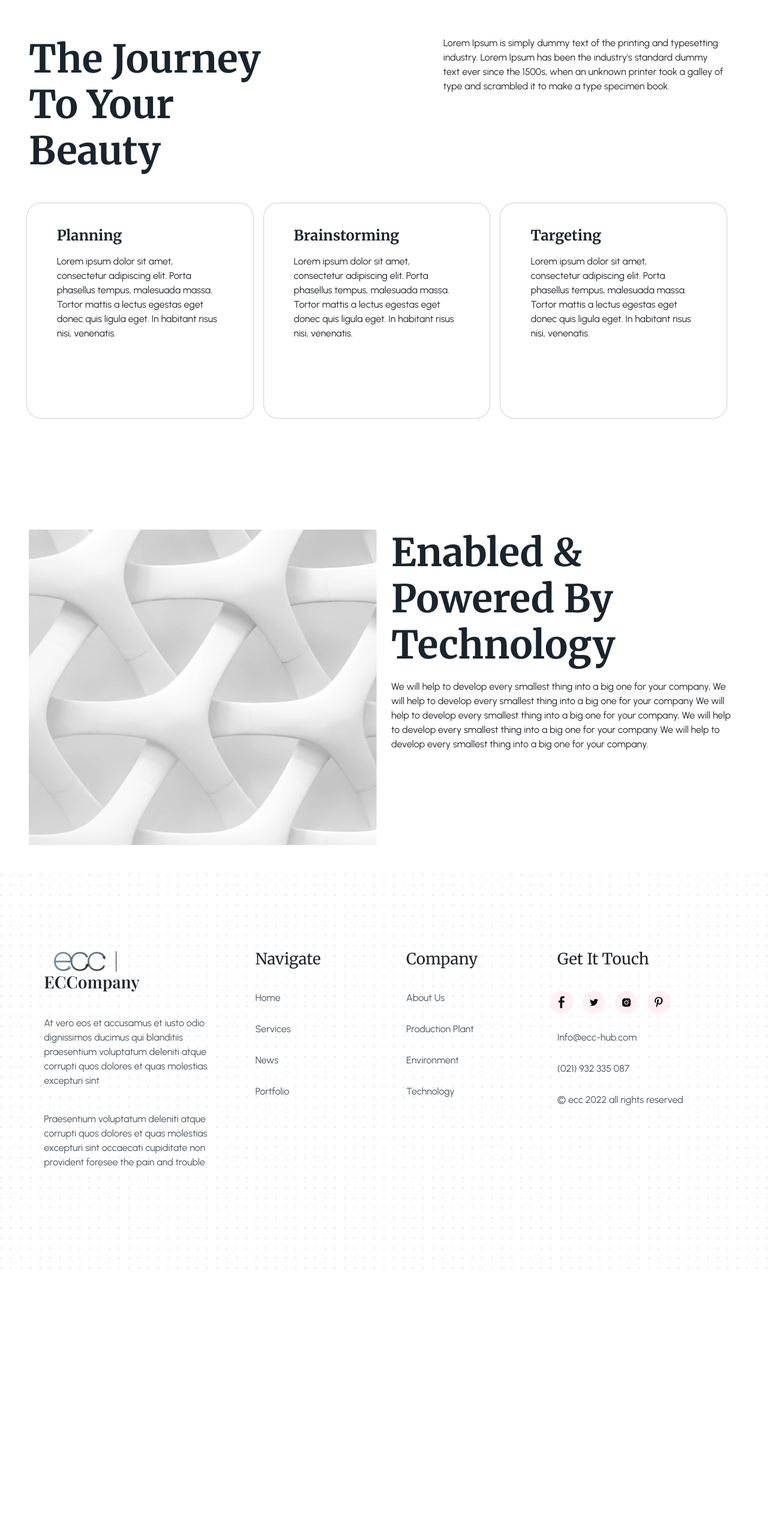
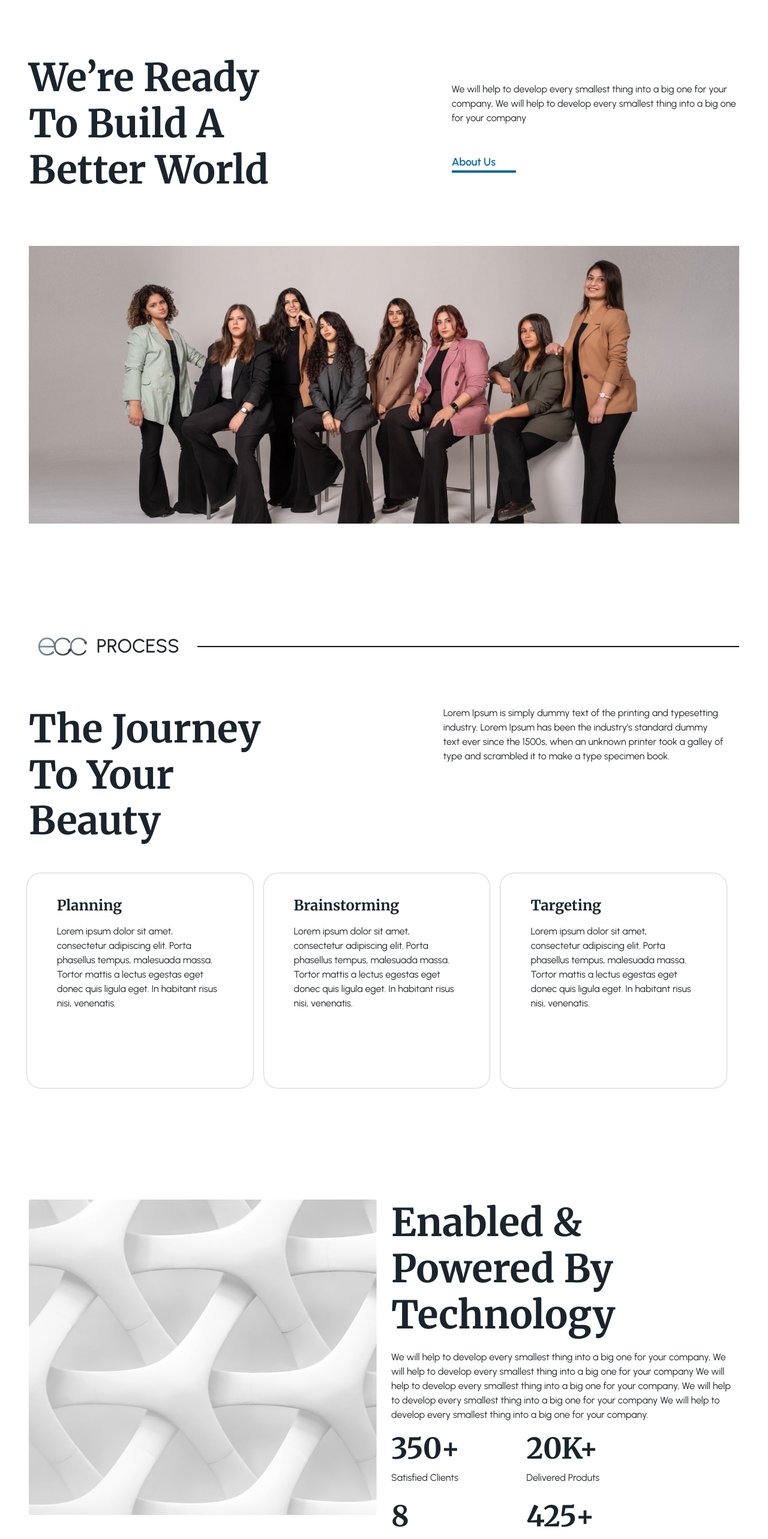
Before and after one commit to sahil242bhatiya/ecc-dev, a Vue app: page / in a window 1280 px wide. Shown: the part 3680-6246 px from the top of the page at 60% size. Before the commit the page ends 5800 px from the top, so only its background shows below. Built offline with nearby package versions, Linux system fonts and the light colour scheme.

Commit message:
about 2 section

```diff
--- /dev/null
+++ b/src/components/buttons/button-with-underline.vue
@@ -0,0 +1,59 @@
+<template>
+  <button>
+    {{ text }}
+  </button>
+</template>
+
+<script>
+export default {
+  name: "button-with-underline",
+  props: {
+    text: {
+      type: String,
+      required: true,
+      default: "Button"
+    }
+  }
+}
+</script>
+
+<style scoped>
+button {
+  background: none;
+  border: none;
+  font-size: 18px;
+  font-weight: 600;
+  cursor: pointer;
+  position: relative;
+  padding-right: 34px;
+}
+
+button::after {
+  position: absolute;
+  content: "";
+  display: block;
+  top: 100%;
+  right: 0;
+  width: 100%;
+  height: 4px;
+  background: #000;
+  transition: all .5s;
+}
+
+button:hover::after {
+  width: 30px;
+  height: 30px;
+  right: 0;
+  top: 0;
+  opacity: .1;
+}
+
+.blue {
+  color: var(--blue) !important;
+}
+
+.blue::after {
+  background: var(--blue) !important;
+}
+
+</style>
--- /dev/null
+++ b/src/components/cards/count-process-card.vue
@@ -0,0 +1,37 @@
+<template>
+  <div class="card col-lg-4">
+    <large-bold-heading class="heading" :text="heading" />
+    <basic-paragraph class="mb-0" :text="text" />
+  </div>
+</template>
+
+<script>
+import LargeBoldHeading from "../headings/large-bold-heading.vue";
+import BasicParagraph from "../paragraphs/basic-paragraph.vue";
+
+export default {
+  name: "count-process-card",
+  components: {BasicParagraph, LargeBoldHeading},
+  props: {
+    heading: {
+      type: String,
+      required: true,
+      default: "100+"
+    },
+    text: {
+      type: String,
+      required: true,
+      default: "Text"
+    }
+  }
+}
+</script>
+
+<style scoped>
+.card{
+  border: none;
+}
+.heading{
+  font-size: 48px;
+}
+</style>
--- /dev/null
+++ b/src/components/homePage/about-2-section.vue
@@ -0,0 +1,35 @@
+<template>
+  <div class="container-fluid px-lg-5">
+    <div class="row align-items-center">
+      <div class="col-lg-5">
+        <large-bold-heading text="We’re Ready to Build A Better World" />
+      </div>
+      <div class="col-lg-5 offset-lg-2">
+        <basic-paragraph class="mb-5" text="We will help to develop every smallest thing into a big one for your company, We will help to develop every smallest thing into a big one for your company" />
+        <button-with-underline text="About Us" class="blue" />
+      </div>
+    </div>
+    <div class="row">
+      <div class="col-12">
+        <img src="../../assets/females.jpg" alt="founders" class="img-fluid" />
+      </div>
+    </div>
+  </div>
+</template>
+
+<script>
+import LargeBoldHeading from "../headings/large-bold-heading.vue";
+import BasicParagraph from "../paragraphs/basic-paragraph.vue";
+import ButtonWithUnderline from "../buttons/button-with-underline.vue";
+
+export default {
+  name: "about-2-section",
+  components: {ButtonWithUnderline, BasicParagraph, LargeBoldHeading}
+}
+</script>
+
+<style scoped>
+.img-fluid{
+  margin-top: 80px;
+}
+</style>
--- a/src/components/homePage/process-2-section.vue
+++ b/src/components/homePage/process-2-section.vue
@@ -4,15 +4,22 @@
       <div class="col-lg-6">
         <img src="../../assets/white-abstract.jpg" alt="white-abstract" class="img-fluid left-image"/>
       </div>
-    <div class="col-lg-6">
+      <div class="col-lg-6 d-flex flex-column justify-content-between">
         <div class="row">
           <div class="col-12">
-          <large-bold-heading text="Enabled & Powered By Technology" class="large-heading" />
+            <large-bold-heading text="Enabled & Powered By Technology" class="large-heading"/>
           </div>
-        <basic-paragraph text="We will help to develop every smallest thing into a big one for your company, We will help to develop every smallest thing into a big one for your company We will help to develop every smallest thing into a big one for your company, We will help to develop every smallest thing into a big one for your company We will help to develop every smallest thing into a big one for your company." />
+          <basic-paragraph
+              text="We will help to develop every smallest thing into a big one for your company, We will help to develop every smallest thing into a big one for your company We will help to develop every smallest thing into a big one for your company, We will help to develop every smallest thing into a big one for your company We will help to develop every smallest thing into a big one for your company."/>
         </div>
-      <div class="row cards-container">
-
+        <div class="row cards-container gap-4">
+          <count-process-card text="Satisfied Clients" heading="350+"/>
+          <count-process-card text="Delivered Produts" heading="20K+"/>
+          <count-process-card text="Labs Worldwide" heading="8"/>
+          <count-process-card text="Years of Experience" heading="425+"/>
+          <div class="col-12">
+            <button-with-underline class="blue" text="Learn More" />
+          </div>
         </div>
       </div>
     </div>
@@ -22,21 +29,22 @@
 <script>
 import LargeBoldHeading from "../headings/large-bold-heading.vue";
 import BasicParagraph from "../paragraphs/basic-paragraph.vue";
+import CountProcessCard from "../cards/count-process-card.vue";
+import ButtonWithUnderline from "../buttons/button-with-underline.vue";
 
 export default {
   name: "process-2-section",
-  components: {BasicParagraph, LargeBoldHeading}
+  components: {ButtonWithUnderline, CountProcessCard, BasicParagraph, LargeBoldHeading}
 }
 </script>
 
 <style scoped>
-.img-fluid{
-  max-height: 80vh;
+.img-fluid {
+  max-height: 90vh;
 }
-.large-heading{
+
+.large-heading {
   margin-bottom: 20px;
 }
-.cards-container{
-  margin-top: 110px;
-}
+
 </style>
--- a/src/pages/home.vue
+++ b/src/pages/home.vue
@@ -4,6 +4,7 @@
     <our-service class="service" />
     <beauty-section class="beauty" />
     <about-section />
+    <about2-section class="about-2" />
     <process-section class="process" />
     <process-2-section />
   </div>
@@ -16,10 +17,11 @@ import BeautySection from "../components/homePage/beauty-section.vue";
 import AboutSection from "../components/homePage/about-section.vue";
 import ProcessSection from "../components/homePage/process-section.vue";
 import Process2Section from "../components/homePage/process-2-section.vue";
+import About2Section from "../components/homePage/about-2-section.vue";
 
 export default {
   name: "home",
-  components: {Process2Section, ProcessSection, AboutSection, BeautySection, OurService, HeroSection}
+  components: {About2Section, Process2Section, ProcessSection, AboutSection, BeautySection, OurService, HeroSection}
 }
 </script>
 
@@ -34,4 +36,8 @@ export default {
 .process{
   margin-bottom: 185px;
 }
+.about-2{
+  margin-bottom: 185px;
+  margin-top: 150px;
+}
 </style>
--- a/src/style.css
+++ b/src/style.css
@@ -5,6 +5,7 @@
     --light-pink-2: rgba(248, 231, 214, .26);
     --dark-blue: #1A242D;
     --para-color: #48545C;
+    --blue: #0A67A6;
 }
 
 *{
```
Also changed, not shown: src/assets/females.jpg (added). Lines whose indentation alone changed are shown as unchanged.
